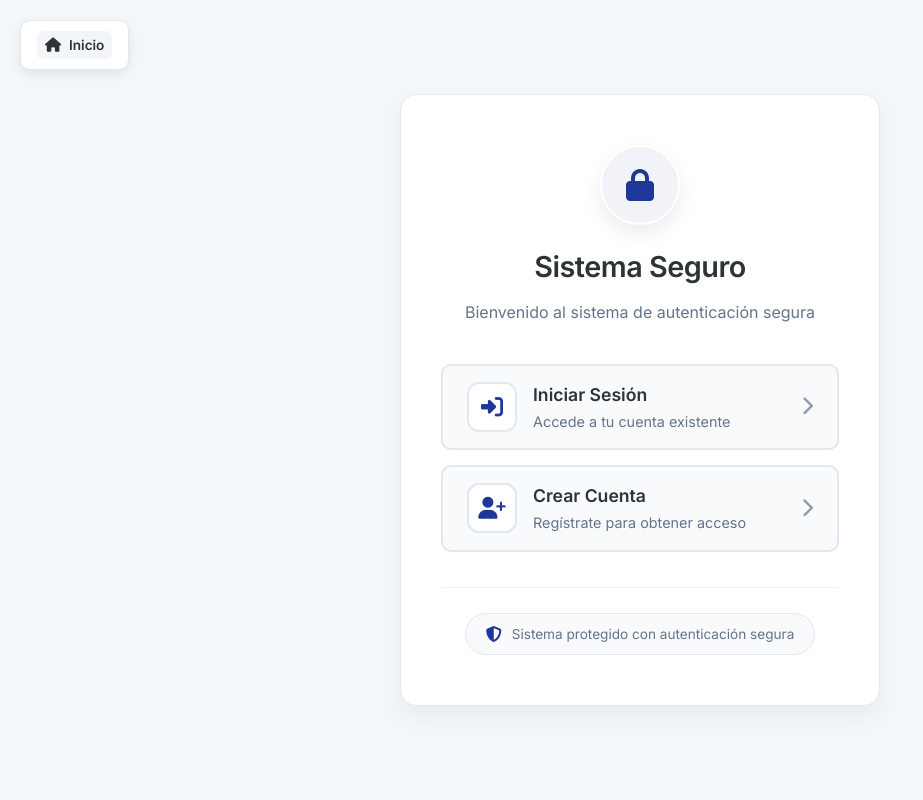
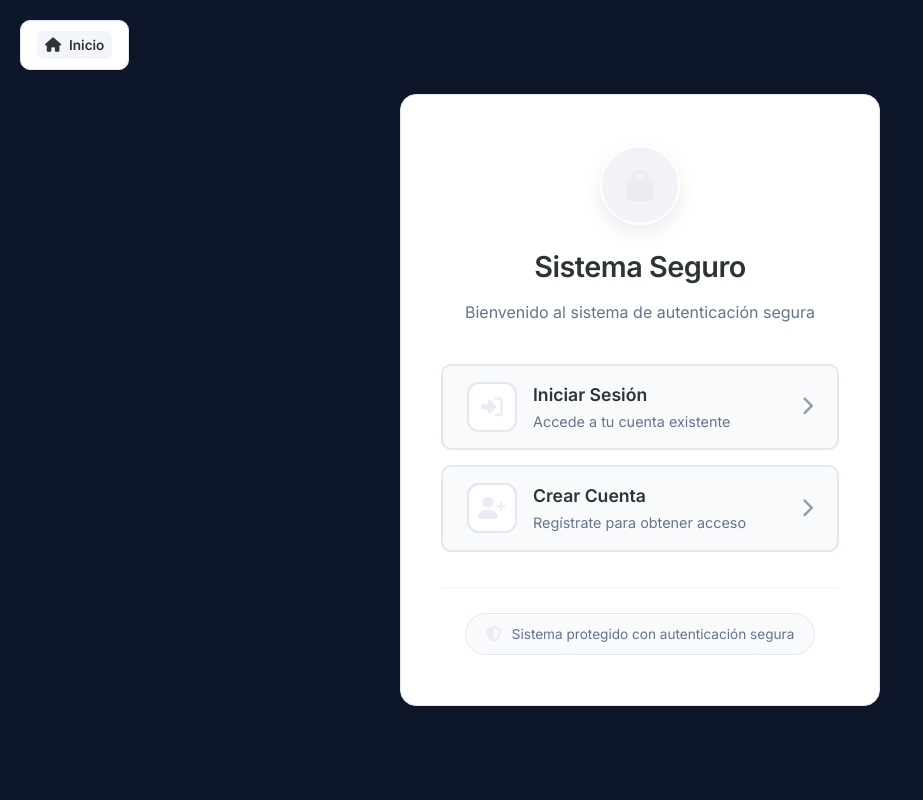
Before and after one commit to EsauRamireZ/PythonPollo, a Flask app: page / in a window 1280 px wide. Shown: the whole page, without its empty margins (0-923 px from the left). Run offline with Flask 3, Linux system fonts and the light colour scheme.

Commit message:
Update inicio.html

```diff
--- a/templates/inicio.html
+++ b/templates/inicio.html
@@ -10,8 +10,8 @@
 
     <style>
         :root {
-            --bg-body: #f4f7f9;
-            --primary-navy: #1e3799;
+            --bg-body: #0f172a;
+            --primary-navy: #eaecf1;
             --text-main: #2d3436;
             --text-light: #64748b;
             --border-color: #e2e8f0;
```
